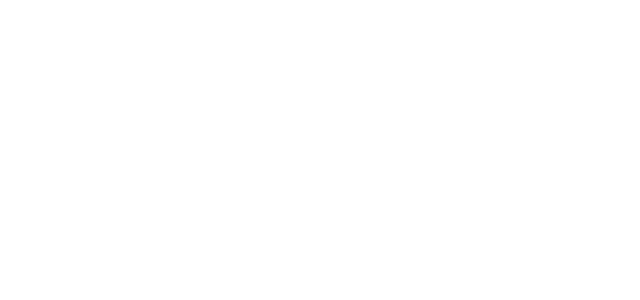
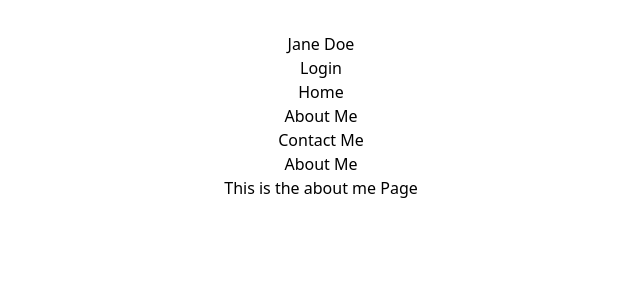
Before and after one commit to mucopivoine/ReactWork, a React (Vite) app: page /about in a window 1280 px wide. Before the commit this address had no page. Shown: the top 300 px of the page, without its empty margins (319-959 px from the left). Built offline with nearby package versions, Linux system fonts and the light colour scheme.

Commit message:
auth outlets

```diff
--- a/src/App.jsx
+++ b/src/App.jsx
@@ -4,7 +4,10 @@ import './App.css'
 import Homepage from './components/Homepage';
 import Signup from './Pages/Signup';
 import Signin from './Pages/Signin';
-
+import Home from './components/Home'
+import About from './components/About'
+import Contact from './components/Contact'
+import AuthRoute from './Pages/AuthRoute';
 
 
 function App() {
@@ -14,9 +17,17 @@ function App() {
     <>
     <Router>
       <Routes>
-        <Route path="/" element={<Signin/>}/>
-        <Route path="/signup" element={<Signup/>}/>
-        <Route path="/homepage" element={<Homepage/>}/>
+        <Route path='/' element={<AuthRoute/>} >
+          <Route path="/" element={<Signin/>}/>
+          <Route path="/signup" element={<Signup/>}/>
+        </Route>
+
+        <Route path="/" element={<Homepage/>}>
+          <Route exact path="/homepage" element={<Home />} />
+          <Route path="/about" element={<About />} />
+          <Route path='/contact' element={<Contact />} />
+        </Route>
+
       </Routes>
     </Router>
 
--- /dev/null
+++ b/src/Pages/AuthRoute.jsx
@@ -0,0 +1,12 @@
+import React from 'react'
+import { Outlet } from 'react-router-dom'
+
+const AuthRoute = () => {
+  return (
+    <>
+        <Outlet />
+    </>
+  )
+}
+
+export default AuthRoute
--- a/src/components/Homepage.jsx
+++ b/src/components/Homepage.jsx
@@ -1,14 +1,10 @@
 import React from 'react'
-import { BrowserRouter as Router, Route, Routes, Link } from 'react-router-dom';
+import { BrowserRouter as Router, Route, Routes, Link, Outlet } from 'react-router-dom';
 import Header from './Header';
-import Home from './Home'
-import About from './About'
-import Contact from './Contact'
 
 function Homepage() {
     return (
-        <div>
-            <header className=''>
+        <><header className=''>
         <nav>
             <div className='bg-red-200  h-[92vh] flex flex-col rounded-lg border-2 border-blue-400 '>
                 <Header />
@@ -16,7 +12,7 @@ function Homepage() {
                     <div className='w-[30%]  '>
                         <ul className='flex flex-col font-bold gap-3 pt-10 text-xl'>
                             <li className='mb-5 text-blue-700 hover:text-red-400'>
-                                        <Link to="/home">Home </Link>
+                                <Link to="/homepage">Home </Link>
                             </li>
                             <li className='mb-5 text-blue-700 hover:text-red-400'>
                                 <Link to="/about">About Me</Link>
@@ -28,18 +24,17 @@ function Homepage() {
                         </ul>
                         </div>
                         <div className='w-full  rounded-lg border-2 border-blue-400 mr-3 h-[80vh] bg-yellow-200 '>
-                                    <Routes>
-                                        <Route exact path="/home" element={<Home />} />
-                                        <Route path="/about" element={<About />} />
-                                        <Route path='/contact' element={<Contact />} />
-                                    </Routes>
+
+          <Outlet />
+
           </div>
                             </div>
 
                     </div>
                 </nav>
             </header>
-        </div>
+
+        </>
     )
 }
 
```
Lines whose indentation alone changed are shown as unchanged.
